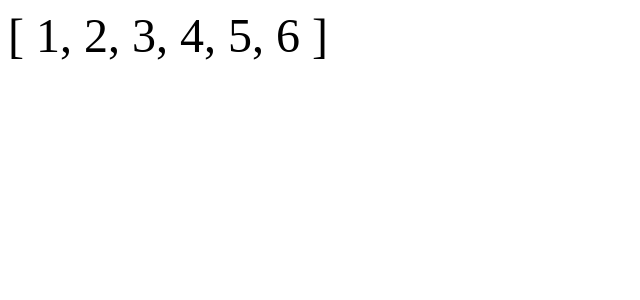
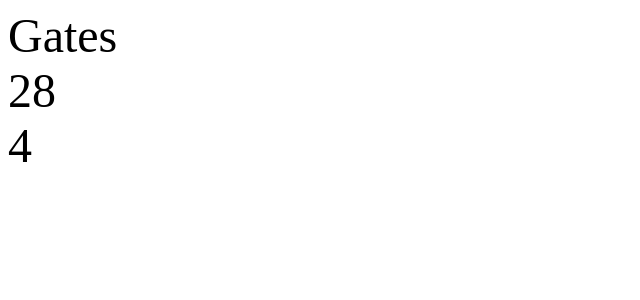
Before and after one commit to SafeWinter/vue3-in-action, a Vue app in the folder P2_quick_start/S04L06_reactivity1/code/diy/vue-project/: page / in a window 1280 px wide. Shown: the top 300 px of the page, without its empty margins (0-640 px from the left). Built offline with nearby package versions, Linux system fonts and the light colour scheme.

Commit message:
when ref() accept a nested object

```diff
--- a/P2_quick_start/S04L06_reactivity1/code/diy/vue-project/src/App.vue
+++ b/P2_quick_start/S04L06_reactivity1/code/diy/vue-project/src/App.vue
@@ -1,13 +1,25 @@
 <template>
-  <div class="app">{{ arr }}</div>
+  <div class="app">
+    <div>{{ Bill.name }}</div>
+    <div>{{ Bill.age }}</div>
+    <div>{{ Bill.nested.count }}</div>
+  </div>
 </template>
 
 <script setup>
 import { ref } from 'vue'
 // 现在的 name 就是一个响应式数据
-let arr = ref([1, 2, 3])
+let Bill = ref({
+  name: 'Biil',
+  age: 18,
+  nested: {
+    count: 1
+  }
+})
 setTimeout(() => {
-  arr.value.push(4, 5, 6)
+  Bill.value.name = 'Gates'
+  Bill.value.age = 28
+  Bill.value.nested.count += 3
 }, 2000)
 </script>
 
```
